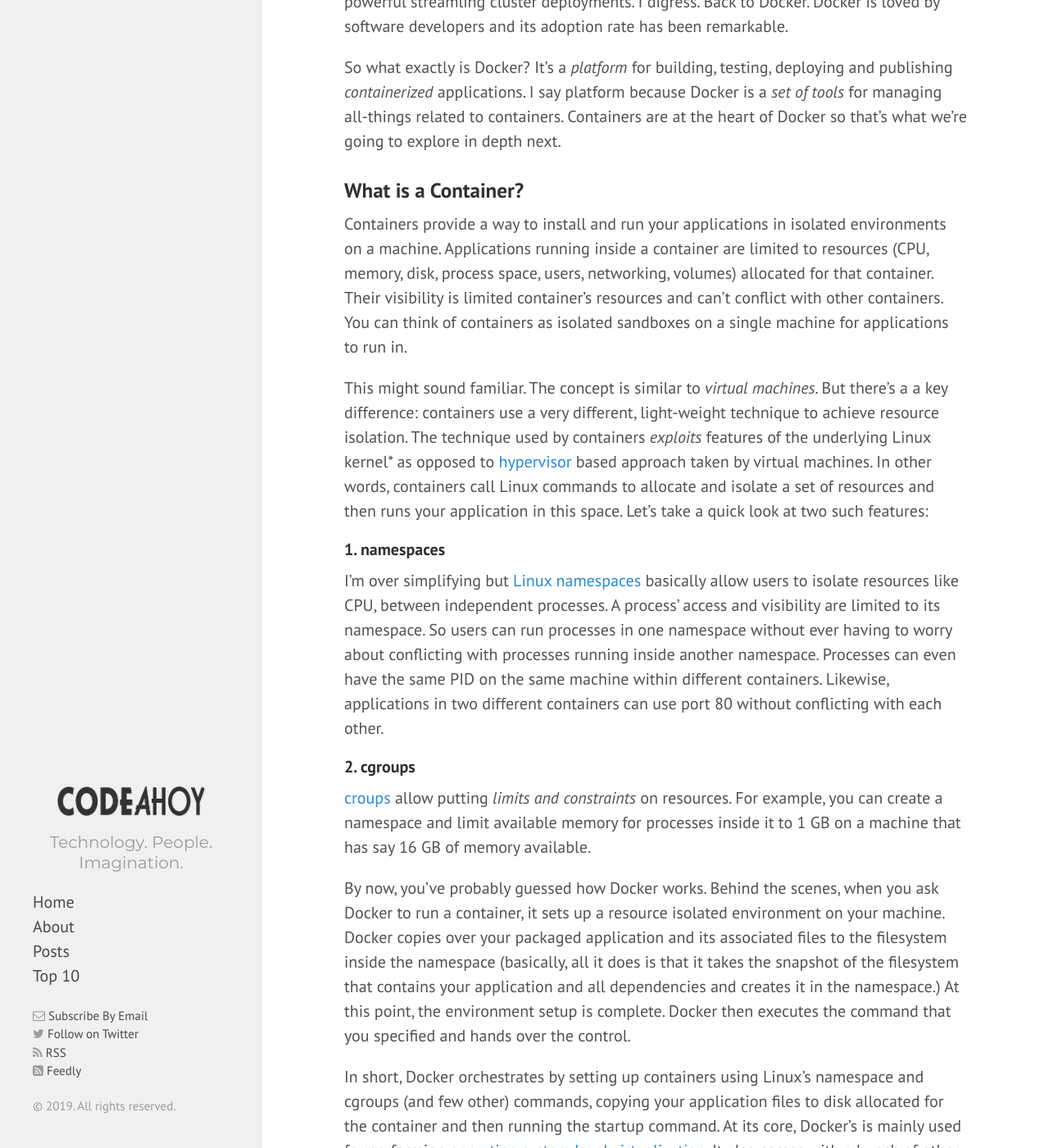
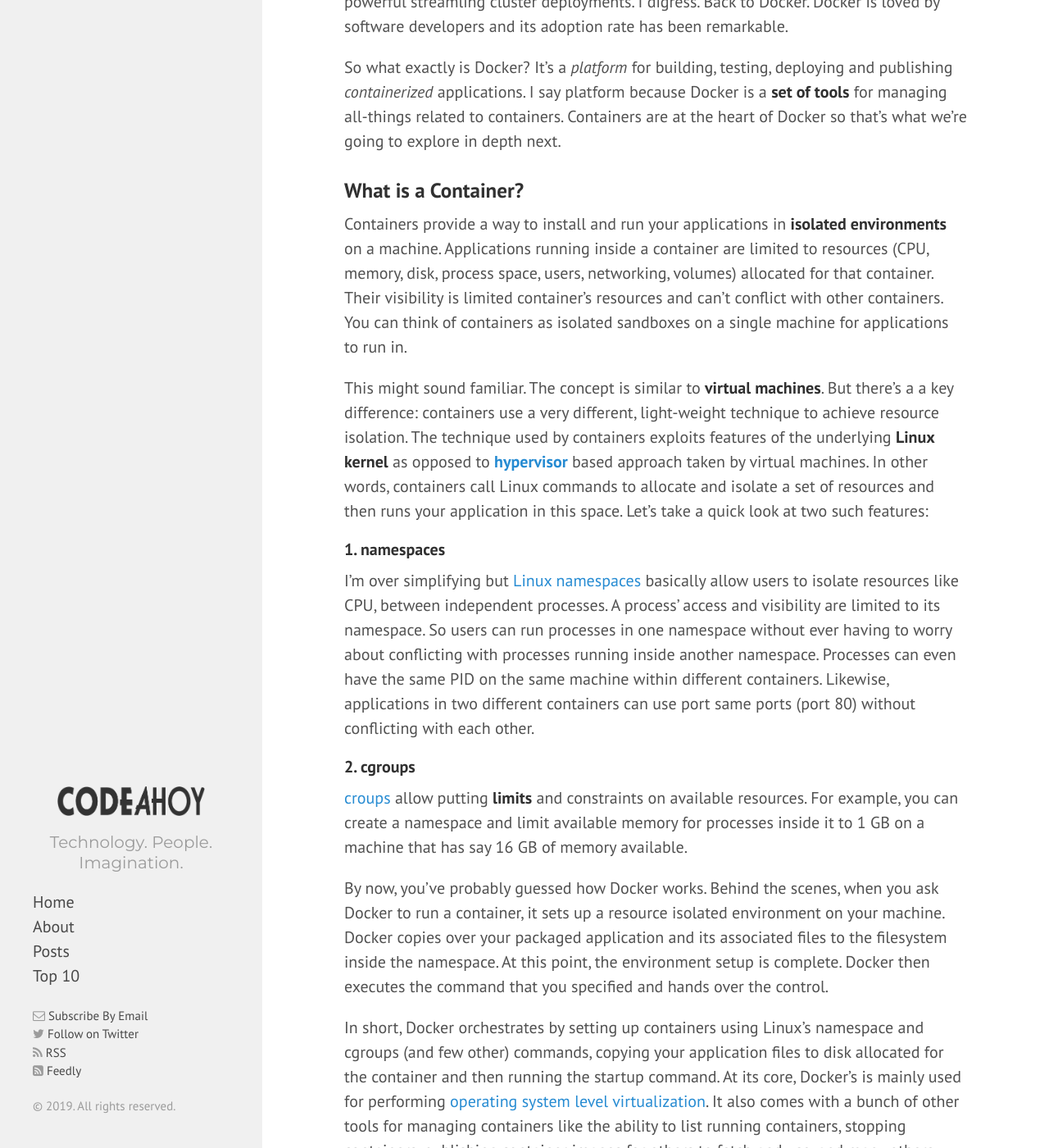
Before and after one commit to talk2viren/umermansoor.github.io, a Jekyll site: the page built from _posts/2019-04-12-what-are-containers-a-simple-guide-to-containerization-and-how-docker-works.md, in a window 1280 px wide and 1400 px high, scrolled down 363 px. Shown: the whole window at 82% size. Built offline with Jekyll 4.4.1, drawn with Linux system fonts in a browser that asks for light colours; nearby versions of some CDN libraries; a script that is not in the unit is left out; comment, search, counter and statistics services are not loaded; some of the changed text lies outside the part shown.

Commit message:
formating

````diff
--- a/_posts/2019-04-12-what-are-containers-a-simple-guide-to-containerization-and-how-docker-works.md
+++ b/_posts/2019-04-12-what-are-containers-a-simple-guide-to-containerization-and-how-docker-works.md
@@ -8,49 +8,49 @@ excerpt_separator: <!--more-->
 Docker is awesome. I was late to the party and didn't pay serious attention until last year. But Docker has quickly become one of the favorite tools. It enables software developers, like myself, to package, ship and run their applications anywhere without having to worry about setup or dependencies. Combined with Kubernetes, it becomes even more powerful streamling cluster deployments. I digress. Back to Docker. Docker is loved by software developers and its adoption rate has been remarkable.
 
 So what exactly is Docker?
-It's a _platform_ for building, testing, deploying and publishing *containerized* applications. I say platform because Docker is a *set of tools* for managing all-things related to containers. Containers are at the heart of Docker so that's what we're going to explore in depth next.
+It's a _platform_ for building, testing, deploying and publishing *containerized* applications. I say platform because Docker is a **set of tools** for managing all-things related to containers. Containers are at the heart of Docker so that's what we're going to explore in depth next.
 
 <!--more-->
 
 ### What is a Container?
 
-Containers provide a way to install and run your applications in isolated environments on a machine. Applications running inside a container are limited to resources (CPU, memory, disk, process space, users, networking, volumes) allocated for that container. Their visibility is limited container's resources and can't conflict with other containers. You can think of containers as isolated sandboxes on a single machine for applications to run in.
+Containers provide a way to install and run your applications in **isolated environments** on a machine. Applications running inside a container are limited to resources (CPU, memory, disk, process space, users, networking, volumes) allocated for that container. Their visibility is limited container's resources and can't conflict with other containers. You can think of containers as isolated sandboxes on a single machine for applications to run in.
 
-This might sound familiar. The concept is similar to *virtual machines*. But there's a a key difference: containers use a very different, light-weight technique to achieve resource isolation. The technique used by containers *exploits* features of the underlying Linux kernel* as opposed to [hypervisor](https://en.wikipedia.org/wiki/Hypervisor) based approach taken by virtual machines. In other words, containers call Linux commands to allocate and isolate a set of resources and then runs your application in this space. Let's take a quick look at two such features:
+This might sound familiar. The concept is similar to **virtual machines**. But there's a a key difference: containers use a very different, light-weight technique to achieve resource isolation. The technique used by containers exploits features of the underlying **Linux kernel** as opposed to **[hypervisor](https://en.wikipedia.org/wiki/Hypervisor)** based approach taken by virtual machines. In other words, containers call Linux commands to allocate and isolate a set of resources and then runs your application in this space. Let's take a quick look at two such features:
 
 ##### 1. namespaces
-I'm over simplifying but [Linux namespaces](http://man7.org/linux/man-pages/man7/namespaces.7.html) basically allow users to isolate resources like CPU, between independent processes. A process' access and visibility are limited to its namespace. So users can run processes in one namespace without ever having to worry about conflicting with processes running inside another namespace. Processes can even have the same PID on the same machine within different containers. Likewise, applications in two different containers can use port 80 without conflicting with each other.
+I'm over simplifying but [Linux namespaces](http://man7.org/linux/man-pages/man7/namespaces.7.html) basically allow users to isolate resources like CPU, between independent processes. A process' access and visibility are limited to its namespace. So users can run processes in one namespace without ever having to worry about conflicting with processes running inside another namespace. Processes can even have the same PID on the same machine within different containers. Likewise, applications in two different containers can use port same ports (port 80) without conflicting with each other.
 
 ##### 2. cgroups
-[croups](http://man7.org/linux/man-pages/man7/cgroups.7.html) allow putting *limits and constraints* on resources.  For example, you can create a namespace and limit available memory for processes inside it to 1 GB on a machine that has say 16 GB of memory available.
+[croups](http://man7.org/linux/man-pages/man7/cgroups.7.html) allow putting **limits** and constraints on available resources.  For example, you can create a namespace and limit available memory for processes inside it to 1 GB on a machine that has say 16 GB of memory available.
 
-By now, you've probably guessed how Docker works. Behind the scenes, when you ask Docker to run a container, it sets up a resource isolated environment on your machine. Docker copies over your packaged application and its associated files to the filesystem inside the namespace (basically, all it does is that it takes the snapshot of the filesystem that contains your application and all dependencies and creates it in the namespace.) At this point, the environment setup is complete. Docker then executes the command that you specified and hands over the control.
+By now, you've probably guessed how Docker works. Behind the scenes, when you ask Docker to run a container, it sets up a resource isolated environment on your machine. Docker copies over your packaged application and its associated files to the filesystem inside the namespace. At this point, the environment setup is complete. Docker then executes the command that you specified and hands over the control.
 
-In short, Docker orchestrates by setting up containers using Linux's namespace and cgroups (and few other) commands, copying your application files to disk allocated for the container and then running the startup command. At its core, Docker's is mainly used for performing [operating system level virtualization](https://en.wikipedia.org/wiki/OS-level_virtualisation). It also comes with a bunch of other tools that make managing containers like the ability to list running containers, stopping containers, publishing container images for others to fetch and use, and many others.
+In short, Docker orchestrates by setting up containers using Linux's namespace and cgroups (and few other) commands, copying your application files to disk allocated for the container and then running the startup command. At its core, Docker's is mainly used for performing [operating system level virtualization](https://en.wikipedia.org/wiki/OS-level_virtualisation). It also comes with a bunch of other tools for managing containers like the ability to list running containers, stopping containers, publishing container images for others to fetch and use, and many others.
 
 ![docker containers]({{ site.url }}/img/dockercontainers/containers-on-box.png)
 
-Since containers make direct use of Linux features for creating *native* resource isolated environments, they are more light-weight when compared to virtual machines. And since containers utilize underlying Linux features, they cannot run on other operating systems like macOS or Windows. At this point you might wonder how Docker is running on your macOS? The answer is that it uses a little trick to support containers on non-Linux operating systems which do not support running containers natively. Docker runs containers on macOS by installing a *Linux virtual machine* and then running containers inside it.
+Compared to virtual machines, containers are **light weight and faster** because they make use of the underlying Linux OS to run natively. However, namespace and cgroups features are only available on Linux, therefore **containers can not run on other operating systems**. At this point you might wonder how Docker runs on macOS or Windows? Docker actually uses a little trick and installs a **Linux virtual machines** on non-Linux operating systems. It then runs containers inside the virtual machine.
 
 Let's put everything that we have learned so far and create and run a Docker container from scratch. If you don't already have Docker installed on your machine, head over [here](https://docs.docker.com/install/) and install if on your machine. In this super made up example, we'll create a Docker container, download a web server written in C, compile it, run it and then connect to the web server from our web browser (in other words, from host machine that's running the container.)
 
-We'l start where all Docker projects start. By creating a file called `Dockerfile`. This file contains instructions that tell Docker how to create an *image* that's used for creating and running containers. Since, we didn't discuss images, let's take a look at the [official definition](https://docs.docker.com/get-started/#images-and-containers):
+We'l start where all Docker projects start. By creating a file called `Dockerfile`. This file contains instructions that tell Docker how to create a **docker image** that's used for creating and running containers. Since, we didn't discuss images, let's take a look at the [official definition](https://docs.docker.com/get-started/#images-and-containers):
 
-> An image is an executable package that includes everything needed to run an application--the code, a runtime, libraries, environment variables, and configuration files. A?container?is a runtime instance of an image
+> An image is an **executable package that includes everything needed to run an application--the code, a runtime, libraries, environment variables, and configuration files**. A container is a runtime instance of an image
 
-Put simply, when you ask Docker to run a container, you give it an *image* which contains:
+Put simply, when you ask Docker to run a container, you give it an **image** which contains:
 
-File system snapshot containing your application and all of its dependencies.
-A startup command to run when the container is launched.
+1. **File system snapshot** containing your application and all of its dependencies.
+2. A startup command to run when the container is launched.
 
-How does Docker know what files it should copy over in the environment? Basically, when you ask Docker to run a container, you provide it an _image_ which contains
-That's essentially what an image is.
 
 Back to creating our `Dockerfile` so we can build an image. It's extremely common in the Docker world to create images based on other images. For example, the official reds Docker image is based on 'Debian' file system snapshot ([rootfs tarball](http://www.ethernetresearch.com/geekzone/building-linux-rootfs-from-scratch/)), and installs on configures Redis on top of it.
 
-In our example, we'll base our image on Alpine Linux. When you see the term *alpine* in Docker, it usually means a stripped down, bare-essentials image. [Alpine Linux](https://hub.docker.com/_/alpine) image is about 5 MB in size!
+In our example, we'll base our image on [Alpine Linux](https://hub.docker.com/_/alpine). When you see the term *alpine* in Docker, it usually means a stripped down, bare-essentials image. Alpine Linux image is about 5 MB in size!
 
-Alright. Create a new folder on your computer and then create a new file `Dockerfile`. In that file, paste the following contents.
+Alright. Create a new folder on your computer and then create a file called `Dockerfile`. In the file, paste the following contents.
+
+##### Dockerfile
 
 ```sh
 # Use Alpine Linux rootfs tarball to base our image on
````
